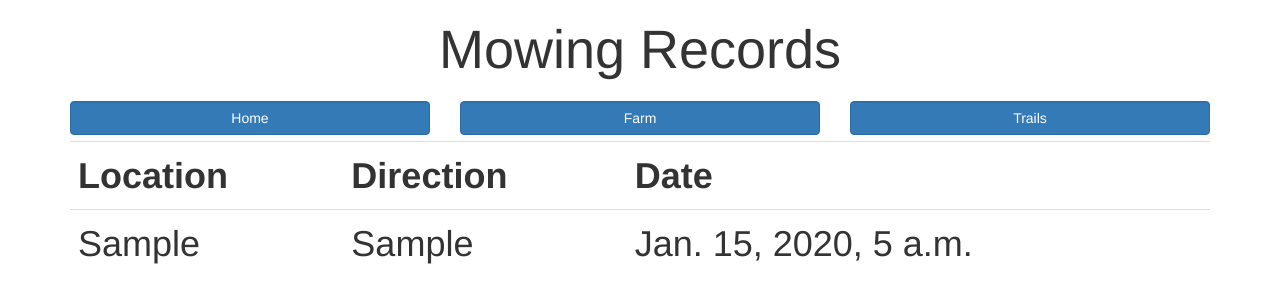
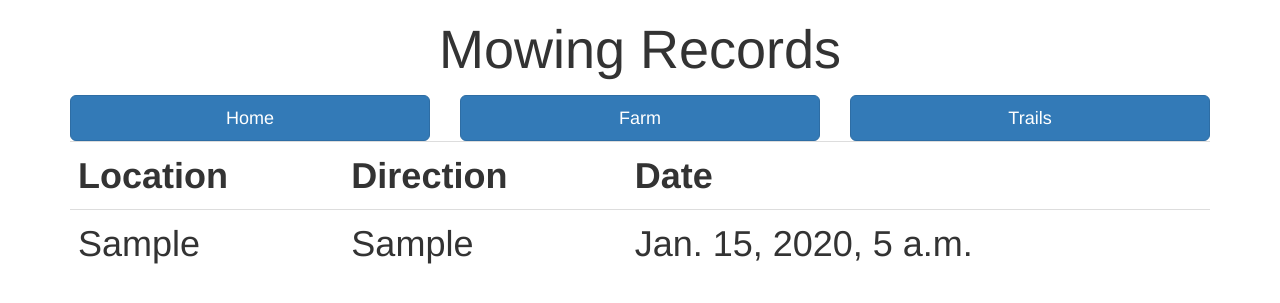
Before and after one commit to Adam-Davenport/Mowing, a Django app: page / in a window 1280 px wide. Shown: the top 303 px of the page. Run offline with Django 3.2, Linux system fonts and the light colour scheme; tables that the repository leaves empty hold one stand-in row (values such as "Sample post"); some libraries are stand-ins or nearby versions.

Commit message:
Styling changes

```diff
--- a/templates/index.html
+++ b/templates/index.html
@@ -4,13 +4,13 @@
   <h1 class="text-center">Mowing Records</h1>
   <div class="row">
     <div class="col-sm-4">
-      <a href="{% url 'record:home' %}" class="btn btn-primary form-control post-link text-center">Home</a>
+      <a href="{% url 'record:home' %}" class="btn btn-primary btn-lg post-link text-center">Home</a>
     </div>
     <div class="col-sm-4">
-      <a href="{% url 'record:farm' %}" class="btn btn-primary form-control post-link text-center">Farm</a>
+      <a href="{% url 'record:farm' %}" class="btn btn-primary btn-lg post-link text-center">Farm</a>
     </div>
     <div class="col-sm-4">
-      <a href="{% url 'record:trails' %}" class="btn btn-primary form-control post-link text-center">Trails</a>
+      <a href="{% url 'record:trails' %}" class="btn btn-primary btn-lg post-link text-center">Trails</a>
     </div>
   </div>
   <table class="table">
```
